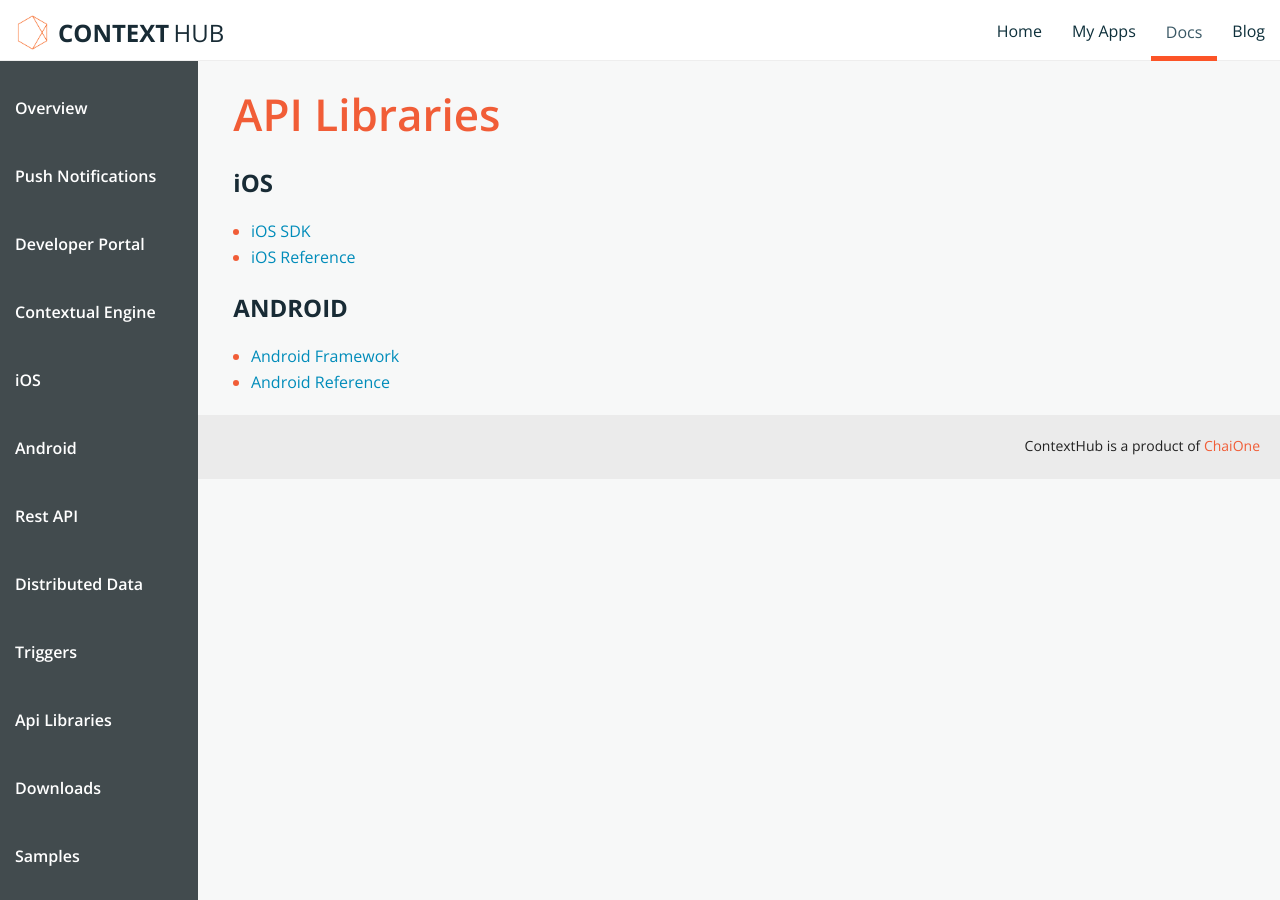
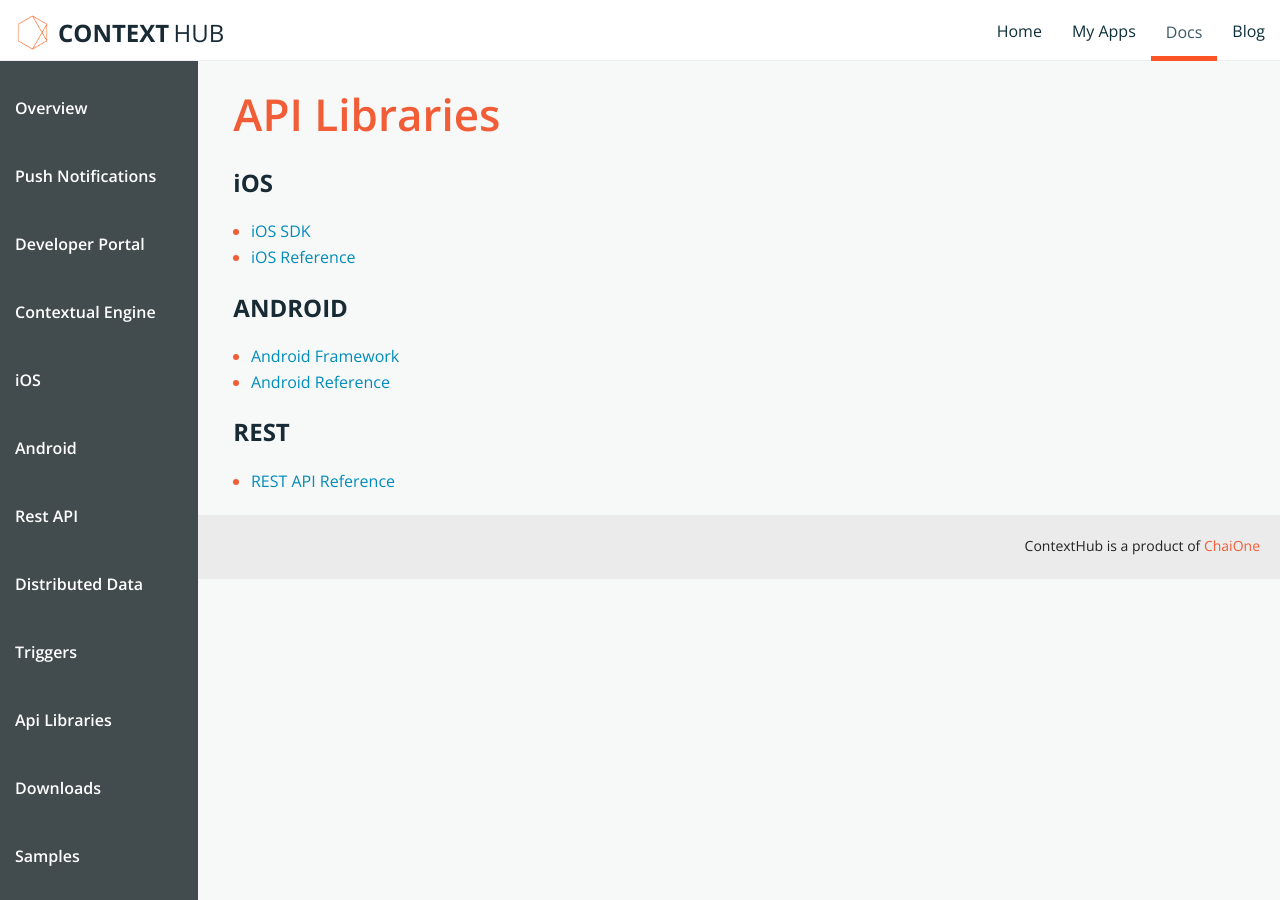
Before and after one commit to contexthub/contexthub.github.io, a Jekyll site: the page built from docs/apilibraries/index.md, in a window 1280 px wide. Built offline with Jekyll 4.4.1, drawn with Linux system fonts in a browser that asks for light colours; a style sheet for code colours, icons or effects is not loaded.

Commit message:
Update index.md

```diff
--- a/docs/apilibraries/index.md
+++ b/docs/apilibraries/index.md
@@ -14,3 +14,7 @@ layout: default
 
 * [Android Framework](https://github.com/contexthub/contexthub-android-framework){: target="_blank"}
 * [Android Reference](/contexthub-android-framework/){: target="_blank"}
+
+## REST
+
+* [REST API Reference](/contexthub-api)
```
